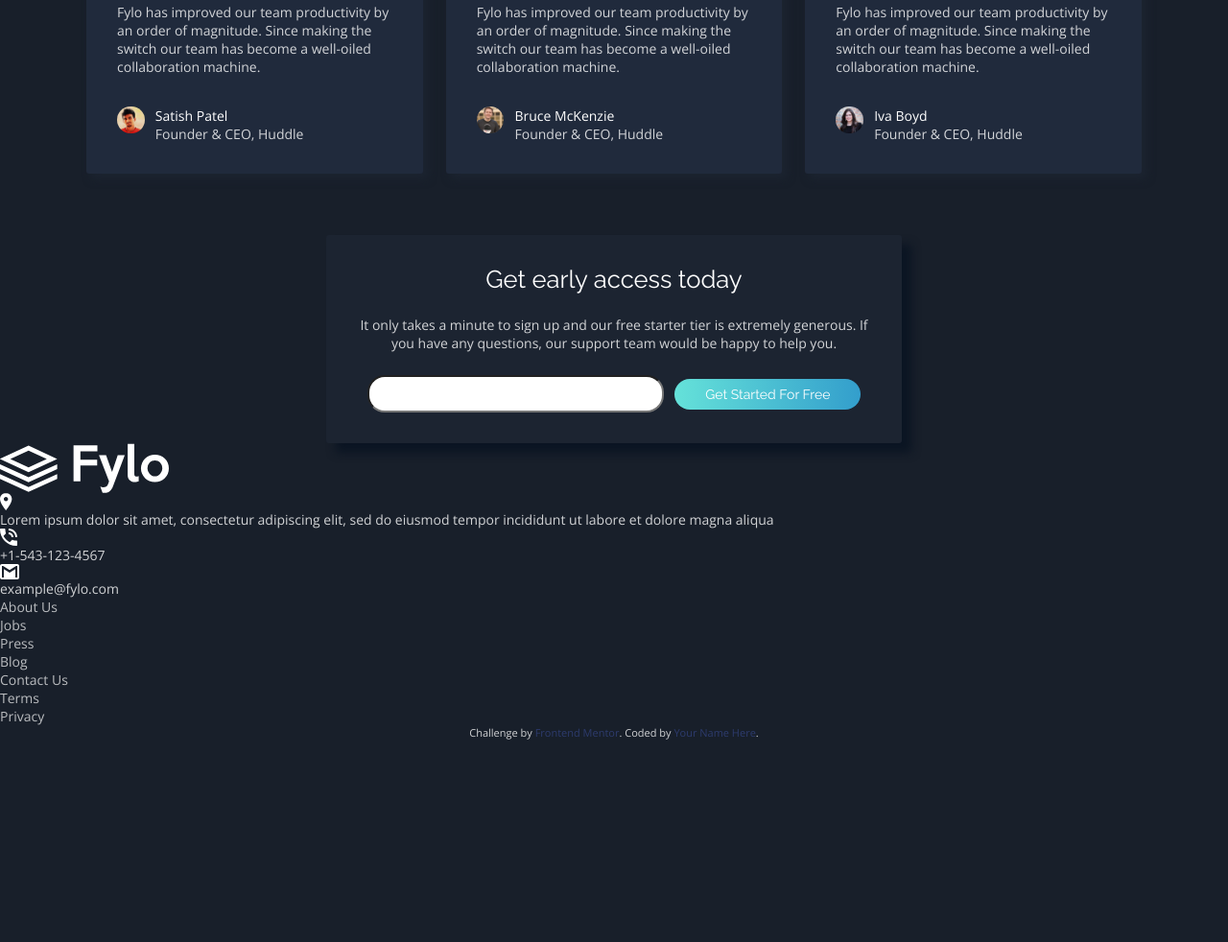
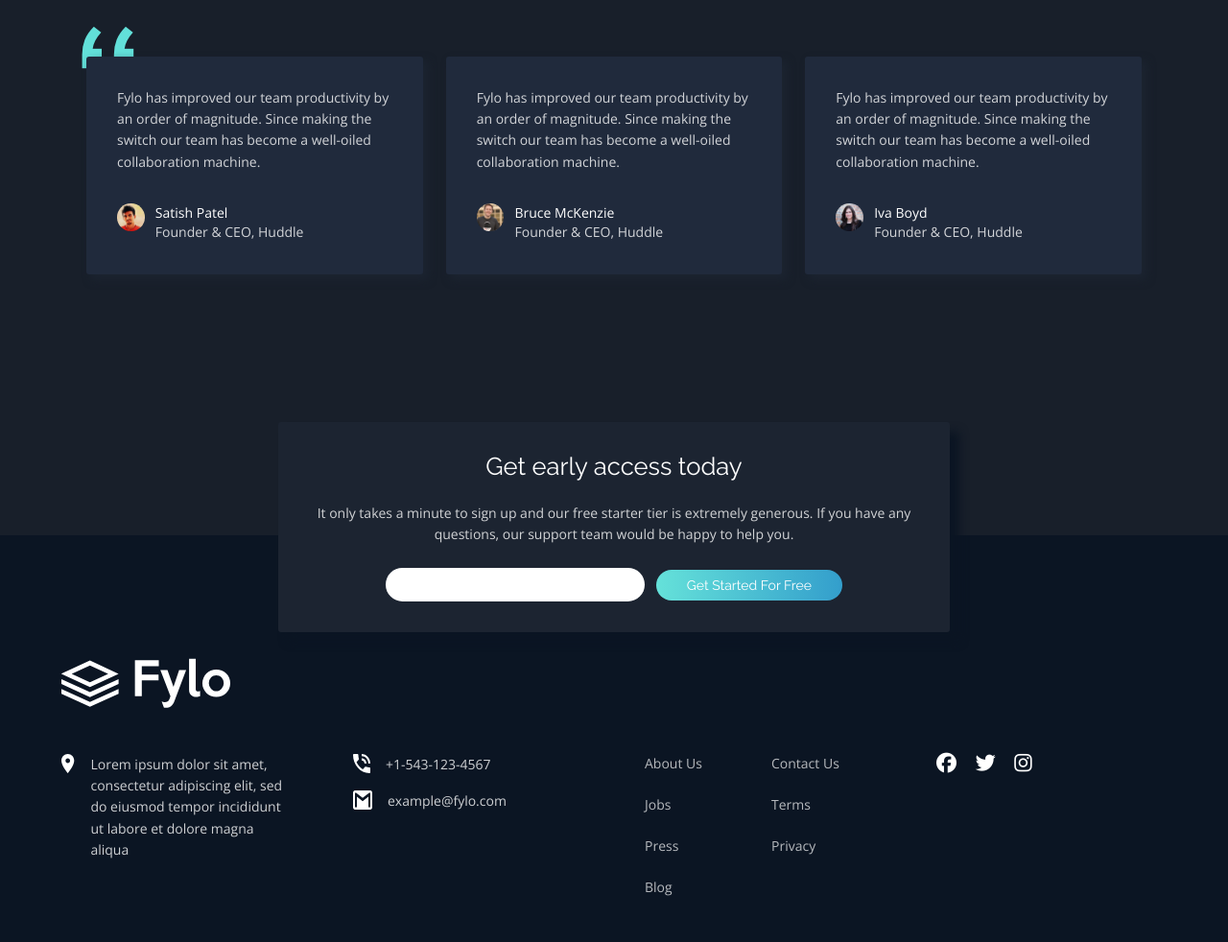
Before and after one commit to EstherIdabor/fylo-dark-themed-landing-page, a plain HTML site: page index.html in a window 1280 px wide. Shown: the part 1805-2787 px from the top of the page at 96% size. Before the commit the page ends 2576 px from the top, so only its background shows below. Drawn offline with nearby package versions, Linux system fonts and the light colour scheme.

Commit message:
made some changes

```diff
--- a/index.html
+++ b/index.html
@@ -13,6 +13,7 @@
   <link rel="preconnect" href="https://fonts.gstatic.com" crossorigin>
   <link href="https://fonts.googleapis.com/css2?family=Open+Sans:wght@400;700&family=Raleway:wght@400;700&display=swap"
     rel="stylesheet">
+  <script src="https://kit.fontawesome.com/ac8c116395.js" crossorigin="anonymous"></script>
   <link rel="stylesheet" href="style.css">
 
   <!-- Feel free to remove these styles or customise in your own stylesheet 👍 -->
@@ -29,7 +30,7 @@
 </head>
 
 <body>
-  <header>
+  <header class="bg-nav-hero">
     <div class="header-container">
       <div class="logo-img">
         <img src="images/logo.svg" alt="">
@@ -46,7 +47,7 @@
 
   <main>
     <!-- Hero section goes here -->
-    <section style="margin-bottom: 3rem;">
+    <section class="hero-main-section" style="margin-bottom: 3rem;">
       <div class="hero-section flow">
         <div class="hero-img">
           <img src="images/illustration-intro.png" alt="">
@@ -113,7 +114,7 @@
     </section>
 
     <!-- third content section -->
-    <section style="margin-bottom: 3rem;">
+    <section style="margin-bottom: 4rem;">
       <div class="productive">
         <div>
           <img src="images/illustration-stay-productive.png" alt="">
@@ -137,7 +138,7 @@
     </section>
 
     <!-- Testimonial section goes here -->
-    <section style="margin-bottom: 4rem;">
+    <section style="margin-bottom: 17rem;">
       <div class="testimonial">
         <div class="quotes">
           <img src="images/bg-quotes.png" alt="">
@@ -189,62 +190,69 @@
           </div>
         </div>
       </div>
-    </section>
-
-    <!-- Suscribe section -->
-    <section>
-      <div>
-        <div class="suscribe-cta flow">
+      <div class="suscribe-cta flow">
         <h2 class="secondary-heading">Get early access today</h2>
         <p>It only takes a minute to sign up and our free starter tier is extremely generous. If you have any
           questions, our support team would be happy to help you.</p>
-          <form action="">
-            <input type="email">
-            <button class="button">  Get Started For Free</button>
-          </form>
+        <form action="">
+          <input type="email">
+          <button class="button suscribe-cta-button"> Get Started For Free</button>
+        </form>
       </div>
-      <img src="images/logo.svg" alt="">
-      <div>
-        <div>
-          <img src="images/icon-location.svg" alt="">
+    </section>
+  </main>
+
+  <!-- Suscribe section -->
+  <footer>
+    <div class="footer-container ">
+
+      <img src="images/logo.svg" alt="" style="margin-bottom: 3rem; margin-top: 3rem;">
+      <div class="footer-items">
+        <div class="address-icon">
+          <img class="icons" src="images/icon-location.svg" alt="">
           <p>Lorem ipsum dolor sit amet, consectetur adipiscing elit, sed do eiusmod tempor incididunt ut labore et
             dolore magna aliqua</p>
         </div>
         <div>
-          <div>
-            <img src="images/icon-phone.svg" alt="">
+          <div class="address-icon">
+            <img class="icons" src="images/icon-phone.svg" alt="">
             <p>+1-543-123-4567</p>
           </div>
-          <div>
-            <img src="images/icon-email.svg" alt="">
+          <div class="address-icon" style="margin-top: 1rem;">
+            <img class="icons" src="images/icon-email.svg" alt="">
             <p>example@fylo.com</p>
           </div>
         </div>
-        <div>
-          <ul>
+        <div class="link-item">
+          <ul class="flow">
             <li><a href="#">About Us</a></li>
             <li><a href="#">Jobs</a></li>
             <li><a href="#">Press</a></li>
             <li><a href="#"> Blog</a></li>
           </ul>
-          <ul>
+          <ul class="flow">
             <li><a href="#">Contact Us</a></li>
             <li><a href="#">Terms</a></li>
             <li><a href="#"> Privacy</a></li>
           </ul>
         </div>
+         <div class="social-icons">
+        <i class="fab fa-facebook fa-xl social-icon"></i>
+        <i class="fab fa-twitter fa-xl social-icon"></i>
+        <i class="fab fa-instagram fa-xl social-icon"></i>
       </div>
       </div>
-    </section>
+    </div>
+  </footer>
 
-  </main>
 
-  <footer>
+
+  <!-- <footer>
     <p class="attribution">
       Challenge by <a href="https://www.frontendmentor.io?ref=challenge" target="_blank">Frontend Mentor</a>.
       Coded by <a href="#">Your Name Here</a>.
     </p>
-  </footer>
+  </footer> -->
 </body>
 
 </html>
--- a/style.css
+++ b/style.css
@@ -67,7 +67,9 @@ body {
 }
 p {
     opacity: 0.8;
+    line-height: 1.6;
 }
+
  /* style for links */
 a {
     text-decoration: none;
@@ -104,6 +106,11 @@ a {
 }
 
 /* styles for the hero section */
+.hero-main-section {
+    background: var(--clr-darkblue-400) url('images/bg-curvy-desktop.svg') bottom no-repeat;
+    background-size: 100% 270px;
+    padding-bottom: 4rem;
+}
 .hero-section {
     --max-width: 600px;
     max-width: 600px;
@@ -116,7 +123,7 @@ a {
 
 /* styles for the features section */
 .features {
-    width: min(800px, 90%);
+    width: min(800px, 80%);
     margin: 0 auto;
     display: grid;
     grid-template-columns: repeat(2, 1fr);
@@ -181,21 +188,70 @@ a {
 
 /* styles on suscribe section */
 .suscribe-cta {
-    width: min(600px, 90%);
+    width: min(700px, 90%);
     margin: 0 auto;
     padding: 2rem;
     text-align: center;
     border-radius: 3px;
     background-color: var(--clr-darkblue-400);
     box-shadow: 10px 10px 10px var(--clr-darkblue-600);
+    position: absolute;
+    z-index: 1;
+    left: 50%;
+   transform: translate(-50%, 70%);
 
 }
 input {
-    padding: 0.5rem 4rem;
+    padding: 0.5rem 2.5rem;
+    width: 270px;
     border-radius: 18px;
     margin-right: 0.5rem;
+    border: 0;
+    outline: none;
 }
 
+/* footer styles */
+footer {
+    position: relative;
+    background-color: var(--clr-darkblue-600);
+    padding-top: 5rem;
+    padding-bottom: 3rem;
+}
+.footer-container {
+    width: min(1200px, 90%);
+    margin: 0 auto;
+}
+.footer-items {
+   display: grid;
+   grid-template-columns: 2fr 2fr 2fr 2fr;
+   gap: 4rem;
+}
+.address-icon {
+    display: flex;
+    gap: 1rem;
+}
+.icons {
+    max-height: 20px;
+    width: auto;
+}
+.link-item {
+    display: grid;
+    grid-template-columns: 1fr 1fr;
+    gap: 1.5rem;
+}
+.social-icon:not(:first-child) {
+    margin-left: 1rem;
+}
+
+@media (max-width: 375px) {
+    .hero-main-section {
+        background: var(--clr-darkblue-400) url('images/bg-curvy-mobile.svg') bottom no-repeat;
+        background-size: 100% 200px;
+    }
+    .social-icons {
+        justify-self: center;
+    }
+}
 
 @media (max-width: 600px) {
     .header-container {
@@ -216,7 +272,26 @@ input {
        grid-template-columns: 1fr;
     }
     .testimonial {
+        position: relative;
         grid-template-columns: 1fr;
+    }
+    .footer-items {
+        grid-template-columns: 1fr;
+    }
+    .suscribe-cta{
+        transform: translate(-50%, 20% );
+    }
+    footer {
+        padding-top: 8rem;
+    }
+    input {
+        width: 250px;
+        margin-bottom: 1rem;
+        padding: 1rem 2.5rem;
+    }
+    .suscribe-cta-button {
+        width: 250px;
+        padding: 1rem 2.5rem;
     }
 }
 
@@ -225,7 +300,10 @@ input {
     font-family: var(--ff-heading);
     font-size: 2rem;
     font-weight: 500;
-    line-height: 1.3;
+    line-height: 1;
+}
+.bg-nav-hero {
+    background-color: var(--clr-darkblue-400);
 }
 .secondary-heading {
     font-family: var(--ff-heading);
```
